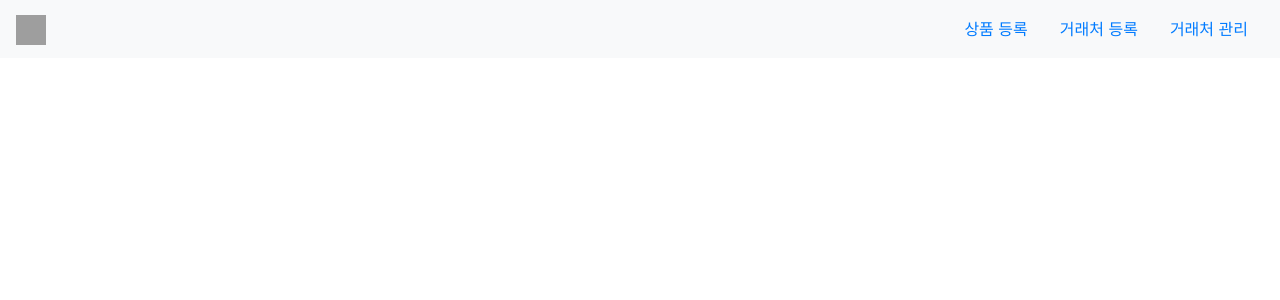
After one commit to d6ymmd/piro12_inventory_management, a Django app: template mysite/templates/base.html in a window 1280 px wide. The commit adds this page. Shown: the top 300 px of the page. Run offline with Django 3.2, Linux system fonts and the light colour scheme; the template is opened without the code that fills it, so the values that code supplies are empty; some libraries are stand-ins or nearby versions; grey boxes are pictures that could not be loaded.

Commit message:
inventory_list

```diff
--- a/mysite/mysite/settings.py
+++ b/mysite/mysite/settings.py
@@ -55,7 +55,7 @@
 TEMPLATES = [
     {
         'BACKEND': 'django.template.backends.django.DjangoTemplates',
-        'DIRS': [],
+        'DIRS': [os.path.join(BASE_DIR, 'templates')],
         'APP_DIRS': True,
         'OPTIONS': {
             'context_processors': [
--- /dev/null
+++ b/mysite/templates/base.html
@@ -0,0 +1,21 @@
+<!doctype html>
+<html lang="en">
+<head>
+    <meta charset="UTF-8">
+    <meta name="viewport"
+          content="width=device-width, user-scalable=no, initial-scale=1.0, maximum-scale=1.0, minimum-scale=1.0">
+    <meta http-equiv="X-UA-Compatible" content="ie=edge">
+    <title>Piro company</title>
+    <script src="https://code.jquery.com/jquery-3.4.1.slim.min.js" integrity="sha384-J6qa4849blE2+poT4WnyKhv5vZF5SrPo0iEjwBvKU7imGFAV0wwj1yYfoRSJoZ+n" crossorigin="anonymous"></script>
+    <script src="https://cdn.jsdelivr.net/npm/popper.js@1.16.0/dist/umd/popper.min.js" integrity="sha384-Q6E9RHvbIyZFJoft+2mJbHaEWldlvI9IOYy5n3zV9zzTtmI3UksdQRVvoxMfooAo" crossorigin="anonymous"></script>
+    <link rel="stylesheet" href="https://stackpath.bootstrapcdn.com/bootstrap/4.4.1/css/bootstrap.min.css" integrity="sha384-Vkoo8x4CGsO3+Hhxv8T/Q5PaXtkKtu6ug5TOeNV6gBiFeWPGFN9MuhOf23Q9Ifjh" crossorigin="anonymous">
+    <script src="https://stackpath.bootstrapcdn.com/bootstrap/4.4.1/js/bootstrap.min.js" integrity="sha384-wfSDF2E50Y2D1uUdj0O3uMBJnjuUD4Ih7YwaYd1iqfktj0Uod8GCExl3Og8ifwB6" crossorigin="anonymous"></script>
+
+</head>
+<body>
+{% include 'header.html' %}
+    {% block content %}
+    {% endblock %}
+{% include 'footer.html' %}
+</body>
+</html>
--- /dev/null
+++ b/mysite/templates/header.html
@@ -0,0 +1,17 @@
+<nav class="navbar navbar-light bg-light">
+    <a class="navbar-brand" href="{% url 'inventory-list' %}">
+        <img src="/docs/4.4/assets/brand/bootstrap-solid.svg" width="30" height="30" alt="">
+    </a>
+    <ul class="nav justify-content-end">
+  <li class="nav-item">
+    <a class="nav-link active" href="#">상품 등록</a>
+  </li>
+  <li class="nav-item">
+    <a class="nav-link" href="#">거래처 등록</a>
+  </li>
+  <li class="nav-item">
+    <a class="nav-link" href="#">거래처 관리</a>
+  </li>
+</ul>
+
+</nav>
```
Also changed, not shown: mysite/shop/templates/shop/inventory_list.html (+24 -13 lines), mysite/shop/views.py (+4 -4 lines), mysite/templates/footer.html (added).
